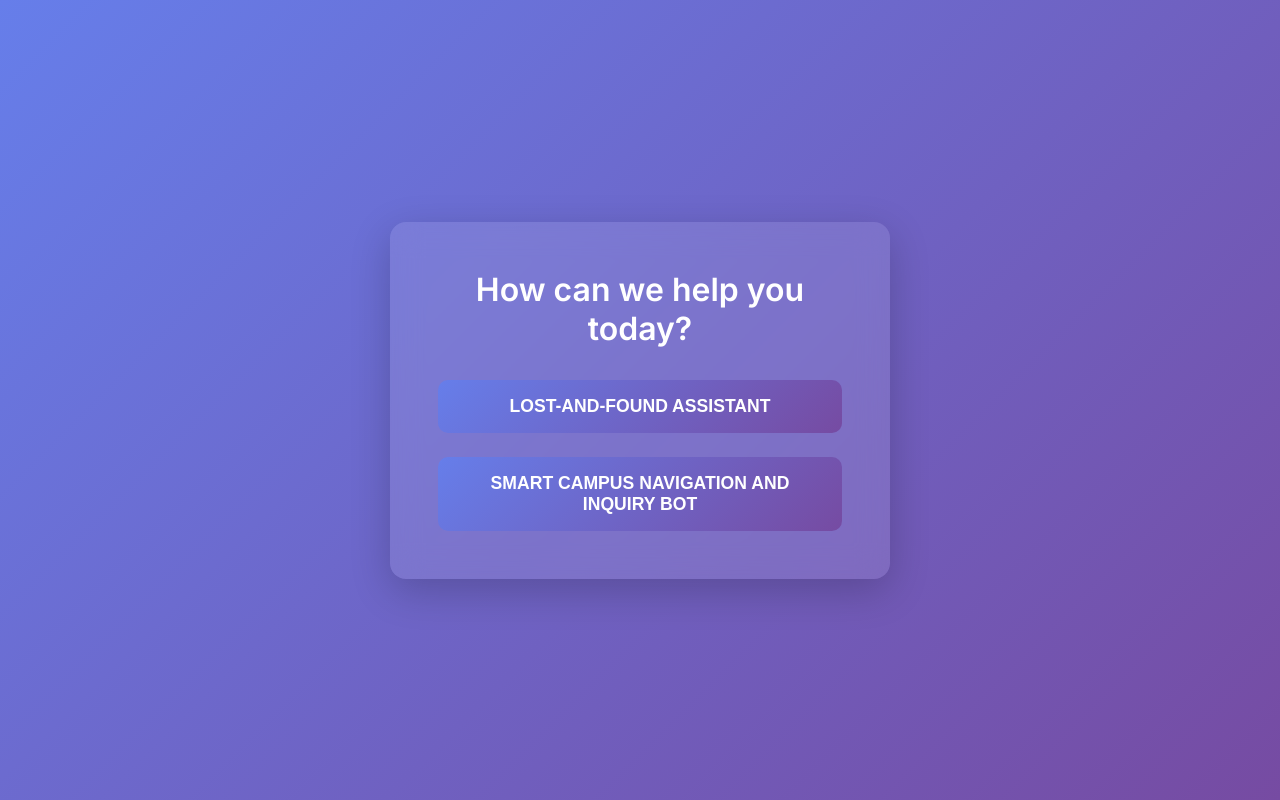
After one commit to RamiBenAmor/Smart-Campus-Assistant, a Flask app: page /interface in a window 1280 px wide. The commit adds this page. Run offline with Flask 3, Linux system fonts and the light colour scheme; parts of the project's set-up code (start-up, migrations or seed data) failed here and were passed over; some libraries are stand-ins or nearby versions.

Commit message:
Add files via upload

```diff
--- a/templates/accueil.html
+++ b/templates/accueil.html
@@ -1,4 +1,3 @@
-
 <!DOCTYPE html>
 <html lang="en">
 <head>
--- /dev/null
+++ b/templates/interface.html
@@ -0,0 +1,87 @@
+<!DOCTYPE html>
+<html lang="en">
+<head>
+  <meta charset="UTF-8" />
+  <meta name="viewport" content="width=device-width, initial-scale=1.0"/>
+  <title>Choose an Option</title>
+  <link href="https://fonts.googleapis.com/css2?family=Inter:wght@400;600&display=swap" rel="stylesheet"/>
+  <style>
+    * {
+      margin: 0;
+      padding: 0;
+      box-sizing: border-box;
+    }
+
+    body {
+      font-family: 'Inter', sans-serif;
+      background: linear-gradient(135deg, #667eea, #764ba2);
+      display: flex;
+      justify-content: center;
+      align-items: center;
+      min-height: 100vh;
+      color: #fff;
+      overflow: hidden;
+    }
+
+    .container {
+      background: rgba(255, 255, 255, 0.1);
+      backdrop-filter: blur(15px);
+      border-radius: 16px;
+      padding: 3rem;
+      width: 90%;
+      max-width: 500px;
+      text-align: center;
+      box-shadow: 0 12px 40px rgba(0, 0, 0, 0.2);
+      transition: transform 0.3s ease;
+    }
+
+    .container:hover {
+      transform: scale(1.02);
+    }
+
+    h1 {
+      font-size: 2rem;
+      margin-bottom: 1.5rem;
+      font-weight: 600;
+    }
+
+    .btn-group {
+      display: flex;
+      flex-direction: column;
+      gap: 1.5rem;
+      margin-top: 2rem;
+    }
+
+    button {
+      background: linear-gradient(135deg, #667eea, #764ba2);
+      color: #fff;
+      font-weight: 600;
+      padding: 1rem 2rem;
+      border: none;
+      border-radius: 10px;
+      cursor: pointer;
+      transition: all 0.2s ease;
+      font-size: 1.1rem;
+      text-transform: uppercase;
+    }
+
+    button:hover {
+      transform: translateY(-4px);
+      box-shadow: 0 6px 20px rgba(0, 0, 0, 0.3);
+    }
+
+    button:active {
+      transform: translateY(2px);
+    }
+  </style>
+</head>
+<body>
+  <div class="container">
+    <h1>How can we help you today?</h1>
+    <div class="btn-group">
+      <button onclick="location.href='/lost-found'">Lost-and-Found Assistant</button>
+      <button onclick="location.href='/assistant'">Smart Campus Navigation and Inquiry Bot</button>
+    </div>
+  </div>
+</body>
+</html>
```
